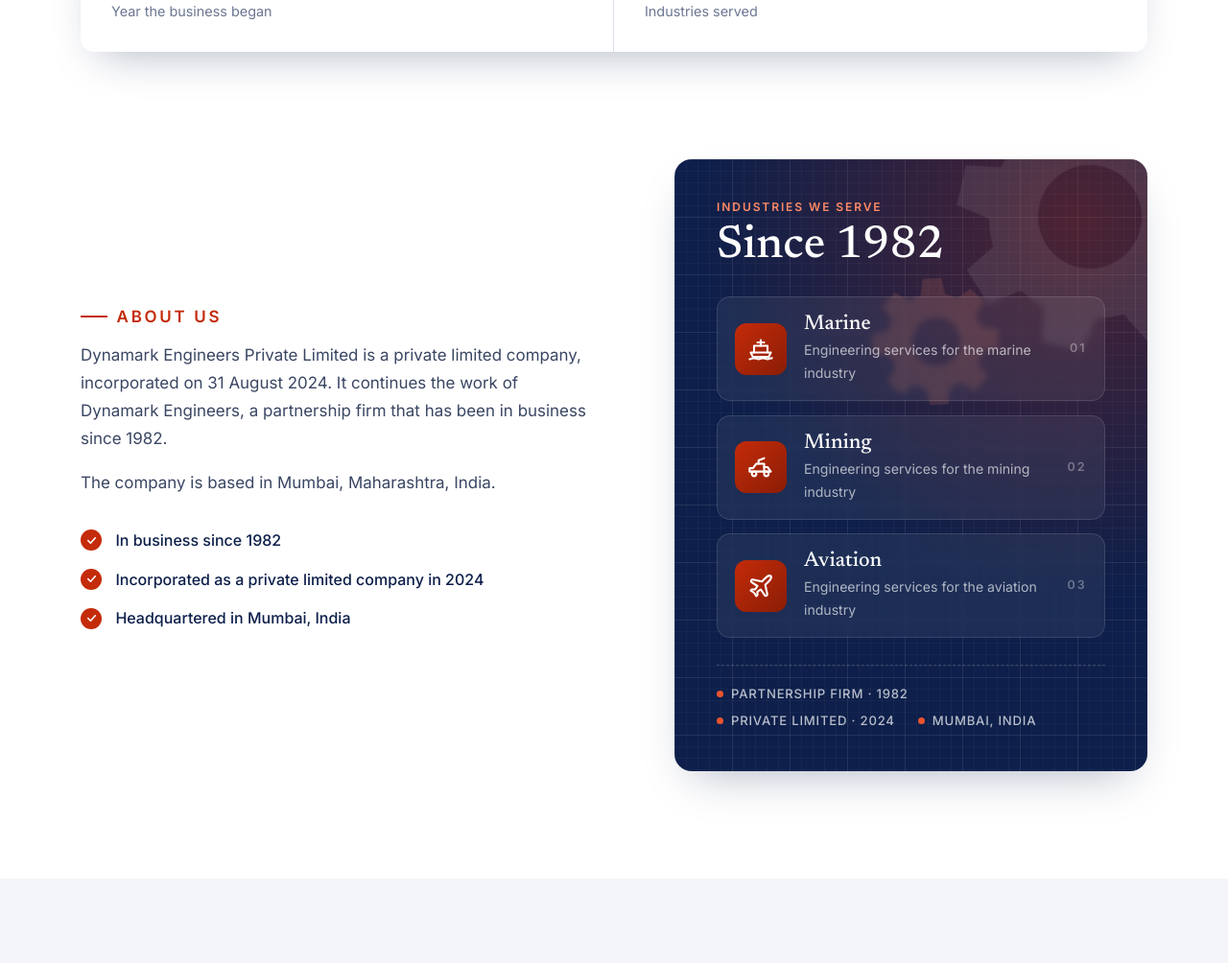
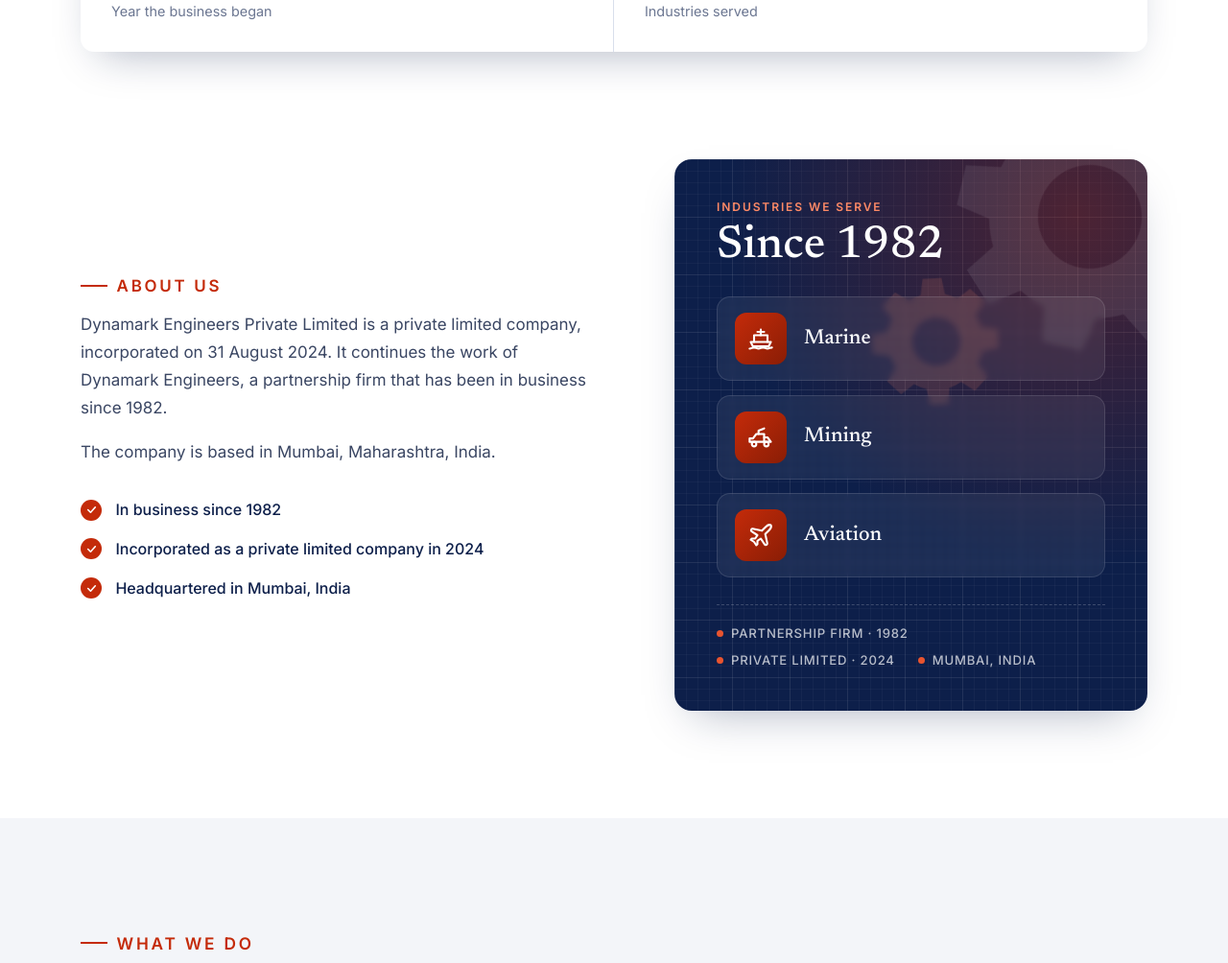
Before and after one commit to SriyaanTech/denmark, a plain HTML site: page index.html in a window 1280 px wide. Shown: the part 815-1819 px from the top of the page at 96% size. Drawn offline with Linux system fonts and the light colour scheme.

Commit message:
Update index.html

```diff
--- a/index.html
+++ b/index.html
@@ -435,18 +435,24 @@ a:focus-visible, button:focus-visible { outline: 2px solid var(--accent); outlin
         <ul class="sector-list">
           <li class="sector">
             <span class="sector-icon" aria-hidden="true"><svg viewBox="0 0 24 24" fill="none" stroke="currentColor" stroke-width="1.8" stroke-linecap="round" stroke-linejoin="round"><path d="M3 15l2 4h14l2-4H3z"/><path d="M6 15V9h12v6"/><path d="M12 9V4M9 6h6"/><path d="M2 21c2 0 2-1 4-1s2 1 4 1 2-1 4-1 2 1 4 1 2-1 4-1"/></svg></span>
-            <div><h3>Marine</h3><p>Engineering services for the marine industry</p></div>
-            <span class="sector-num">01</span>
+            <div><h3>Marine</h3>
+              <!-- <p>Engineering services for the marine industry</p> -->
+            </div>
+            <!-- <span class="sector-num">01</span> -->
           </li>
           <li class="sector">
             <span class="sector-icon" aria-hidden="true"><svg viewBox="0 0 24 24" fill="none" stroke="currentColor" stroke-width="1.8" stroke-linecap="round" stroke-linejoin="round"><path d="M2 16h13V9H8l-3 4H2z"/><path d="M15 12h3l3 4h-6"/><circle cx="6" cy="18" r="2"/><circle cx="17" cy="18" r="2"/><path d="M10 9V6l5-2"/></svg></span>
-            <div><h3>Mining</h3><p>Engineering services for the mining industry</p></div>
-            <span class="sector-num">02</span>
+            <div><h3>Mining</h3>
+              <!-- <p>Engineering services for the mining industry</p> -->
+            </div>
+            <!-- <span class="sector-num">02</span> -->
           </li>
           <li class="sector">
             <span class="sector-icon" aria-hidden="true"><svg viewBox="0 0 24 24" fill="none" stroke="currentColor" stroke-width="1.8" stroke-linecap="round" stroke-linejoin="round"><path d="M17.8 19.2 16 11l3.5-3.5C21 6 21.5 4 21 3c-1-.5-3 0-4.5 1.5L13 8 4.8 6.2c-.5-.1-.9.1-1.1.5l-.3.5c-.2.5-.1 1 .3 1.3L9 12l-2 3H4l-1 1 3 2 2 3 1-1v-3l3-2 3.5 5.3c.3.4.8.5 1.3.3l.5-.2c.4-.3.6-.7.5-1.2z"/></svg></span>
-            <div><h3>Aviation</h3><p>Engineering services for the aviation industry</p></div>
-            <span class="sector-num">03</span>
+            <div><h3>Aviation</h3>
+              <!-- <p>Engineering services for the aviation industry</p> -->
+            </div>
+            <!-- <span class="sector-num">03</span> -->
           </li>
         </ul>
         <div class="visual-foot">
```
